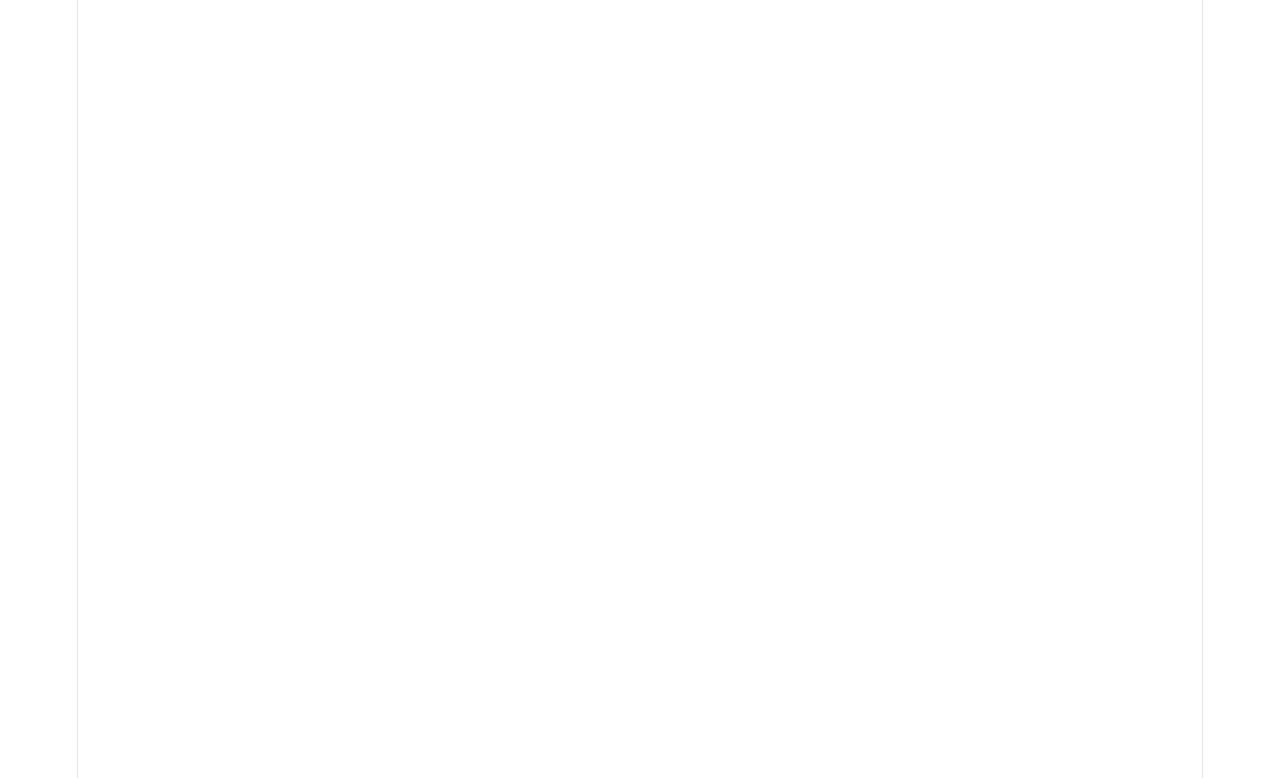
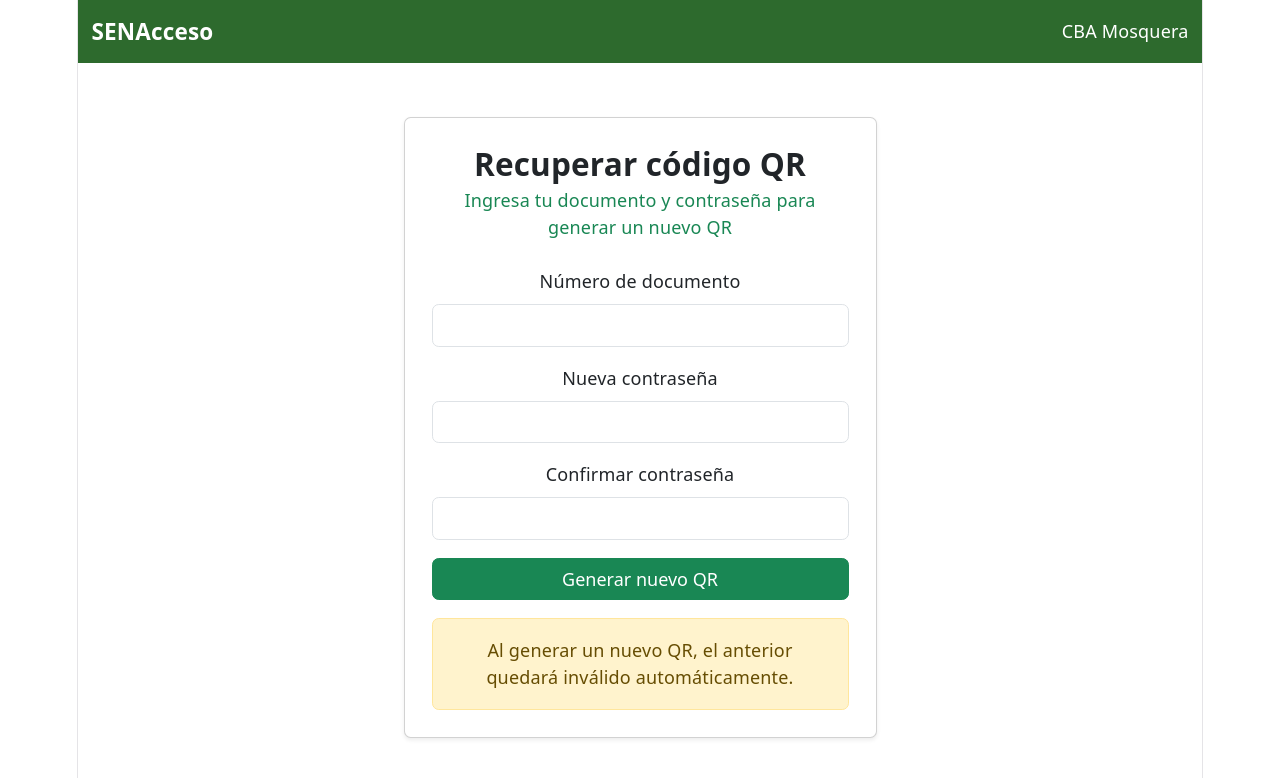
Before and after one commit to haider-castaneda/accessqr_frontend, a React (Vite) app: page /recuperar-qr in a window 1280 px wide. Before the commit this address had no page. Shown: the top 778 px of the page. Built offline with nearby package versions, Linux system fonts and the light colour scheme.

Commit message:
feat: pantalla de recuperar QR

```diff
--- a/src/App.jsx
+++ b/src/App.jsx
@@ -3,6 +3,7 @@ import { BrowserRouter, Routes, Route } from 'react-router-dom'
 import Home from './pages/Home/Home'
 import Registro from './pages/Registro/Registro'
 import Confirmacion from './pages/Confirmacion/Confirmacion'
+import RecuperarQR from './pages/RecuperarQR/RecuperarQR'
 
 function App() {
   return (
@@ -11,6 +12,7 @@ function App() {
         <Route path="/" element={<Home />} />
         <Route path="/registro" element={<Registro />} />
         <Route path="/confirmacion" element={<Confirmacion />} />
+        <Route path="/recuperar-qr" element={<RecuperarQR />} />
       </Routes>
     </BrowserRouter>
   )
--- a/src/pages/Home/Home.jsx
+++ b/src/pages/Home/Home.jsx
@@ -27,7 +27,7 @@ function Home() {
                 <div className="card-body p-4">
                     <h5 className="card-title fw-bold">Recuperar QR</h5>
                     <p className="card-text text-muted">Genera un QR nuevo</p>
-                    <button className="btn btn-success">Recuperar</button>
+                    <button className="btn btn-success" onClick={() => navigate('/recuperar-qr')}>Recuperar</button>
                 </div>
                 </div>
             </div>
--- /dev/null
+++ b/src/pages/RecuperarQR/RecuperarQR.jsx
@@ -0,0 +1,56 @@
+import React, { useState } from 'react'
+import { useNavigate } from 'react-router-dom'
+import Navbar from '../../components/Navbar'
+
+function RecuperarQR() {
+    const navigate = useNavigate()
+
+    const [formData, setFormData] = useState({
+        documento: '',
+        contrasena: '',
+        confirmar_contrasena: ''
+    })
+
+    const handleChange = (e) => {
+        setFormData({ ...formData, [e.target.name]: e.target.value })
+    }
+
+    const handleSubmit = (e) => {
+        e.preventDefault()
+        navigate('/mi-qr')
+    }
+
+    return (
+        <div>
+            <Navbar />
+            <div className="container mt-5" style={{ maxWidth: '500px' }}>
+                <div className="card shadow-sm">
+                    <div className="card-body p-4">
+                        <h3 className="fw-bold mb-1">Recuperar código QR</h3>
+                        <p className="text-success mb-4">Ingresa tu documento y contraseña para generar un nuevo QR</p>
+                        <form onSubmit={handleSubmit}>
+                            <div className="mb-3">
+                                <label className="form-label">Número de documento</label>
+                                <input type="text" className="form-control" name="documento" value={formData.documento} onChange={handleChange} required />
+                            </div>
+                            <div className="mb-3">
+                                <label className="form-label">Nueva contraseña</label>
+                                <input type="password" className="form-control" name="contrasena" value={formData.contrasena} onChange={handleChange} required />
+                            </div>
+                            <div className="mb-3">
+                                <label className="form-label">Confirmar contraseña</label>
+                                <input type="password" className="form-control" name="confirmar_contrasena" value={formData.confirmar_contrasena} onChange={handleChange} required />
+                            </div>
+                            <button type="submit" className="btn btn-success w-100">Generar nuevo QR</button>
+                        </form>
+                        <div className="alert alert-warning mt-3 mb-0">
+                            Al generar un nuevo QR, el anterior quedará inválido automáticamente.
+                        </div>
+                    </div>
+                </div>
+            </div>
+        </div>
+    )
+}
+
+export default RecuperarQR
```
